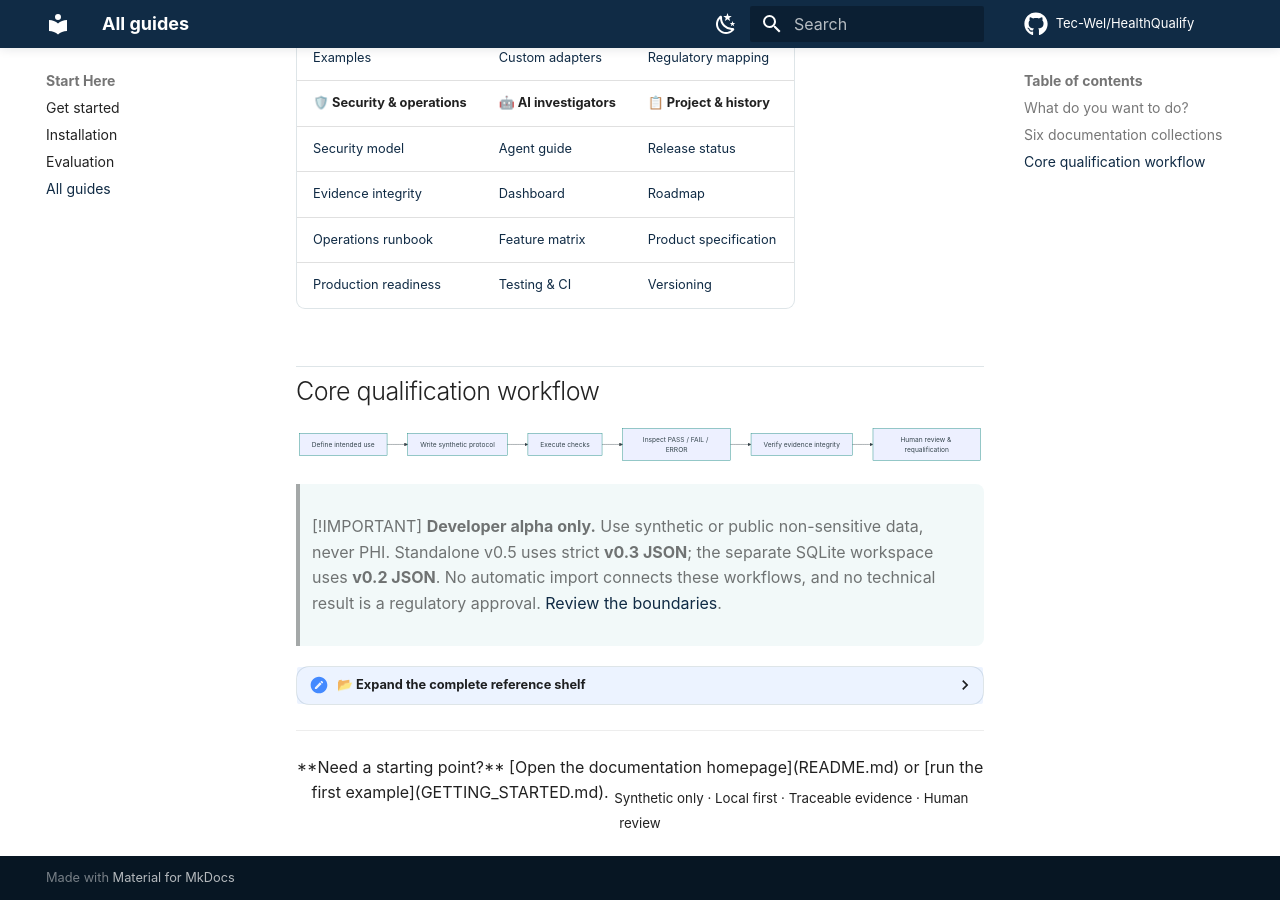
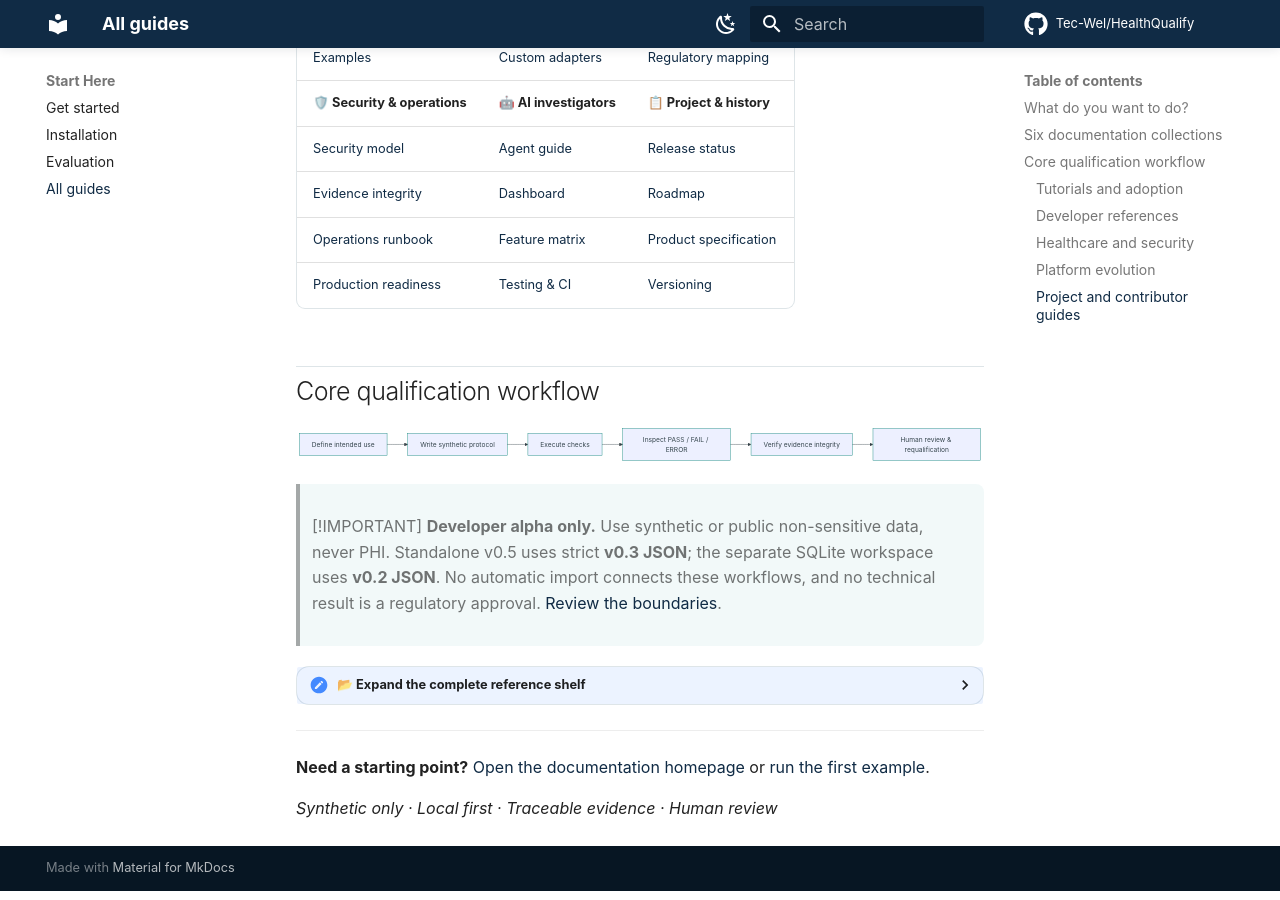
Before and after one commit to Tec-Wel/HealthQualify, an MkDocs documentation site: the page built from docs/DOCUMENTATION_INDEX.md, in a window 1280 px wide and 900 px high, scrolled down 1266 px. Built offline with MkDocs 1.6.1 and Material for MkDocs 9.7.7, drawn with Linux system fonts in a browser that asks for light colours; comment, search, counter and statistics services are not loaded; some of the changed text lies outside the part shown.

Commit message:
Fix unrendered Markdown inside HTML wrappers and expandable guides

```diff
--- a/docs/DOCUMENTATION_INDEX.md
+++ b/docs/DOCUMENTATION_INDEX.md
@@ -51,7 +51,7 @@ flowchart LR
 > [!IMPORTANT]
 > **Developer alpha only.** Use synthetic or public non-sensitive data, never PHI. Standalone v0.5 uses strict **v0.3 JSON**; the separate SQLite workspace uses **v0.2 JSON**. No automatic import connects these workflows, and no technical result is a regulatory approval. [Review the boundaries](SECURITY_AND_LIMITATIONS.md).
 
-<details>
+<details markdown="1">
 <summary><strong>📂 Expand the complete reference shelf</strong></summary>
 
 ### Tutorials and adoption
@@ -78,10 +78,8 @@ flowchart LR
 
 ---
 
-<div align="center">
+
 
 **Need a starting point?** [Open the documentation homepage](README.md) or [run the first example](GETTING_STARTED.md).
 
-<sub>Synthetic only · Local first · Traceable evidence · Human review</sub>
-
-</div>
+*Synthetic only · Local first · Traceable evidence · Human review*
```
